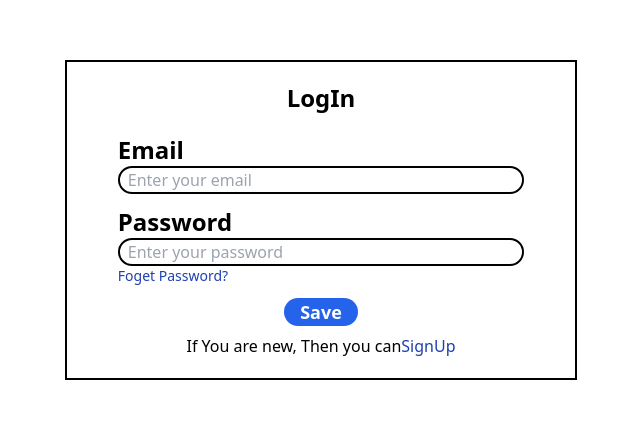
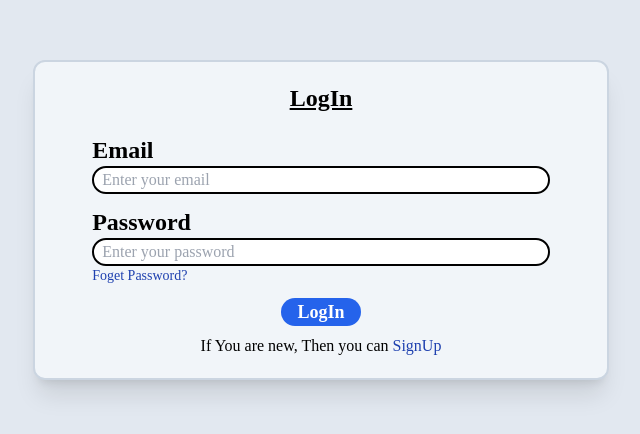
Before and after one commit to yogesh-chaturvedi/ShopNest, a React (Vite) app in the folder frontend/: page /login in a window 1280 px wide. Shown: the part 180-614 px from the top of the page, without its empty margins (319-959 px from the left). Built offline with nearby package versions, Linux system fonts and the light colour scheme; no server answers.

Commit message:
Minor changes

```diff
--- a/frontend/src/index.css
+++ b/frontend/src/index.css
@@ -1,8 +1,13 @@
 @tailwind base;
 @tailwind components;
 @tailwind utilities;
+/* @import url('https://fonts.googleapis.com/css2?family=Outfit:wght@100..900&display=swap'); */
 
 
-.active{
-text-decoration: underline;
+* {
+    font-family: outfit;
 }
+
+.active {
+    text-decoration: underline;
+}
--- a/frontend/src/pages/Collection.jsx
+++ b/frontend/src/pages/Collection.jsx
@@ -143,8 +143,19 @@ function Collection() {
 
 
           {/* right */}
+          {/*  lg:border-none */}
           {/* max-h-[81vh] overflow-y-scroll py-2 scrollbar-hide  border-2 border-red-500 */}
-          <div className="right relative lg:border-none border-t-2 border-black py-2 w-full lg:w-[75%] flex flex-wrap justify-evenly gap-y-4">
+          <div className='relative w-full lg:w-[75%]'>
+            <div className="right max-h-[80vh] overflow-y-scroll scroll-smooth scrollbar-hide py-5 flex flex-wrap justify-evenly gap-y-4">
+
+              {/* sorting */}
+              <div className='absolute top-[-32px] right-0'>
+                <select onChange={(e) => handleSort(e.target.value)} className='border-2 border-black font-bold   rounded-md outline-none '>
+                  <option className='text-[12px] lg:text-sm  font-semibold' value="default">Sort By</option>
+                  <option className='text-[12px] lg:text-sm font-semibold' value="price-asc">Price: Low to High</option>
+                  <option className='text-[12px] lg:text-sm font-semibold' value="price-dsc">Price: High to Low</option>
+                </select>
+              </div>
 
               {/* filter  */}
               {!isDesktop && (<div className="left absolute top-[-38px] left-0 rounded-lg border-2 border-black   bg-white w-[170px] lg:w-[20%] flex flex-col gap-3">
@@ -155,16 +166,6 @@ function Collection() {
                 {/* conditional rendering  */}
                 {filterToggle && (<FilterContent />)}
               </div>)}
-
-            {/* sorting */}
-            <div className='absolute top-[-35px] right-0'>
-              <select onChange={(e) => handleSort(e.target.value)} className='border-2 border-black font-bold w-[140px] rounded-md outline-none '>
-                <option className='text-[12px] lg:text-sm  font-semibold' value="default">Sort By</option>
-                <option className='text-[12px] lg:text-sm font-semibold' value="price-asc">Price: Low to High</option>
-                <option className='text-[12px] lg:text-sm font-semibold' value="price-dsc">Price: High to Low</option>
-              </select>
-            </div>
-
 
               {allProducts.filter((collection) => {
                 const categoryMatch = show === "All" || collection.category === show;
@@ -194,6 +195,7 @@ function Collection() {
               }
 
             </div>
+          </div>
 
         </div>
 
--- a/frontend/src/pages/Login.jsx
+++ b/frontend/src/pages/Login.jsx
@@ -78,12 +78,12 @@ const Login = () => {
 
 
     return (
-        <div className='min-h-screen flex justify-center items-center'>
+        <div className="min-h-screen flex justify-center bg-slate-200  items-center ">
 
             <ToastContainer position="top-center" autoClose={5000} hideProgressBar={false} newestOnTop={false} closeOnClick={false} rtl={false} pauseOnFocusLoss draggable pauseOnHover theme="dark" />
 
-            <div className="login border-2 border-black w-[40vw] flex flex-col gap-5 py-5 justify-center items-center">
-                <h1 className='font-bold text-2xl'>LogIn</h1>
+            <div className="login border-2 border-slate-300 shadow-xl bg-slate-100  rounded-xl w-[90vw] sm:w-[65vw] md:w-[55vw] lg:w-[45vw] flex flex-col gap-5 py-5 justify-center items-center">
+                <h1 className='font-bold text-2xl underline'>LogIn</h1>
 
 
                 <form className='flex gap-3 flex-col w-[80%]' onSubmit={handleSubmit}>
@@ -103,9 +103,9 @@ const Login = () => {
                     </div>
 
                     <div className='text-center '>
-                        <button type='submit' className='px-4 text-lg  font-bold bg-blue-600 text-white rounded-2xl cursor-pointer'>Save</button>
+                        <button type='submit' className='px-4 text-lg  font-bold bg-blue-600 text-white rounded-2xl cursor-pointer'>LogIn</button>
                         <div className='mt-2'>If You are new, Then you can
-                            <Link to='/signup' className='text-blue-800'>SignUp</Link>
+                            <Link to='/signup' className='text-blue-800'> SignUp</Link>
                         </div>
                     </div>
 
--- a/frontend/src/pages/PasswordReset.jsx
+++ b/frontend/src/pages/PasswordReset.jsx
@@ -63,12 +63,12 @@ const PasswordReset = () => {
     }
 
     return (
-        <div className='min-h-screen flex justify-center items-center'>
+        <div className='min-h-screen flex justify-center bg-slate-200 items-center'>
 
             <ToastContainer position="top-center" autoClose={5000} hideProgressBar={false} newestOnTop={false} closeOnClick={false} rtl={false} pauseOnFocusLoss draggable pauseOnHover theme="dark" />
 
-            <div className="login border-2 border-black w-[40vw] flex flex-col gap-5 py-5 justify-center items-center">
-                <h1 className='font-bold text-2xl'>Reset Password</h1>
+            <div className="login border-2 border-slate-300 rounded-xl shadow-xl bg-slate-100 w-[90vw] sm:w-[65vw] md:w-[55vw] lg:w-[45vw] flex flex-col gap-5 py-5 justify-center items-center">
+                <h1 className='font-bold text-2xl underline'>Reset Password</h1>
 
 
                 <form className='flex gap-3 flex-col w-[80%]' onSubmit={handleSubmit}>
@@ -86,7 +86,7 @@ const PasswordReset = () => {
 
                     <div className='text-center '>
                         <button type='submit' className='px-4 text-lg  font-bold bg-blue-600 text-white rounded-2xl cursor-pointer'>Save</button>
-                        <div className='mt-2'>Already have an account? <Link to='/login' className='text-blue-800'>Login</Link></div>
+                        <div className='mt-2'>Want to <Link to='/login' className='text-blue-800'>Login</Link></div>
                     </div>
 
                 </form>
--- a/frontend/src/pages/Product.jsx
+++ b/frontend/src/pages/Product.jsx
@@ -124,7 +124,7 @@ const Product = () => {
                     {/*right*/}
                     <div className="right w-full sm:w-[60%] lg:w-[50%] flex flex-col gap-4 p-4">
 
-                            <h1 className='font-bold text-2xl mb-2'>{productName}</h1>
+                        <h1 className='font-bold text-2xl mb-2'>{productName}</h1>
 
                         {/* price */}
                         <div className="productPrice font-bold text-2xl">{value.currency}{productPrice}</div>
--- a/frontend/src/pages/SignUp.jsx
+++ b/frontend/src/pages/SignUp.jsx
@@ -84,12 +84,12 @@ function SignUp() {
     }
 
     return (
-        <div className='min-h-screen flex justify-center items-center'>
+        <div className='min-h-screen flex justify-center bg-slate-200 items-center'>
 
             <ToastContainer position="top-center" autoClose={5000} hideProgressBar={false} newestOnTop={false} closeOnClick={false} rtl={false} pauseOnFocusLoss draggable pauseOnHover theme="dark" />
 
-            <div className="login border-2 border-black w-[40vw] flex flex-col gap-5 py-5 justify-center items-center">
-                <h1 className='font-bold text-2xl'>SignUp</h1>
+            <div className="login border-2 border-slate-300 rounded-2xl shadow-xl bg-slate-100 w-[90vw] sm:w-[65vw] md:w-[55vw] lg:w-[45vw] flex flex-col gap-5 py-5 justify-center items-center">
+                <h1 className='font-bold text-2xl underline'>SignUp</h1>
 
                 <form className='flex gap-3 flex-col w-[80%]' onSubmit={handleSubmit} >
 
@@ -106,12 +106,11 @@ function SignUp() {
                     <div className='w-full'>
                         <label className='font-bold text-2xl' htmlFor="password">Password</label>
                         <input value={signupData.password} onChange={handleChange} className='border-2 border-black w-full rounded-3xl pl-2' name='password' type="password" placeholder='Enter your password' />
-                        <p className='text-blue-800 text-sm'>Foget Password?</p>
                     </div>
 
                     <div className='text-center '>
                         <button type='submit' className='px-4 text-lg  font-bold bg-blue-600 text-white rounded-2xl'>Save</button>
-                        <div className='mt-2'>If You already hanve an account, Then you can <Link to='/login' className='text-blue-800'>LogIn</Link></div>
+                        <div className='mt-2'>If you already have an account, then you can <Link to='/login' className='text-blue-800'>LogIn</Link></div>
                     </div>
 
                 </form>
```
Lines whose indentation alone changed are shown as unchanged.
